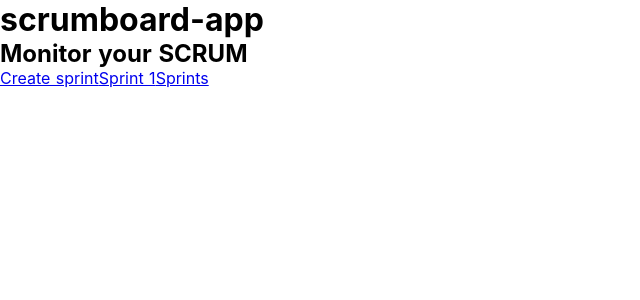
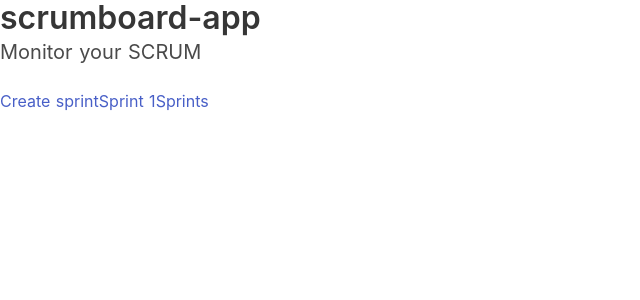
Before and after one commit to FPierre/scrumboard-app, a Nuxt app: page / in a window 1280 px wide. Shown: the top 300 px of the page, without its empty margins (0-640 px from the left). Built offline with nearby package versions, Linux system fonts and the light colour scheme.

Commit message:
Ajout des packages bulma, node-sass et sass-loader

```diff
--- /dev/null
+++ b/assets/stylesheets/bulma-override.scss
@@ -0,0 +1,17 @@
+@import '~bulma/sass/utilities/initial-variables';
+
+// $red: #ec2e37;
+// $turquoise: #ec2e37;
+// $green: #a9e12c;
+//
+// $primary: $red;
+//
+// $family-sans-serif: 'Montserrat', sans-serif;
+//
+// $subtitle-weight: $weight-light;
+
+@import '~bulma/bulma';
+
+// .nav {
+//   box-shadow: none !important;
+// }
--- a/nuxt.config.js
+++ b/nuxt.config.js
@@ -11,6 +11,9 @@ module.exports = {
     ]
   },
   loading: { color: '#3B8070' },
+  css: [
+    '@/assets/stylesheets/bulma-override.scss'
+  ],
   build: {
     vendor: ['axios'],
     extend (config, ctx) {
--- a/package.json
+++ b/package.json
@@ -14,6 +14,7 @@
   },
   "dependencies": {
     "axios": "^0.16.2",
+    "bulma": "^0.6.0",
     "nuxt": "^1.0.0-rc11"
   },
   "devDependencies": {
@@ -25,6 +26,8 @@
     "eslint-plugin-import": "^2.7.0",
     "eslint-plugin-node": "^5.1.1",
     "eslint-plugin-promise": "^3.5.0",
-    "eslint-plugin-standard": "^3.0.1"
+    "eslint-plugin-standard": "^3.0.1",
+    "node-sass": "^4.5.3",
+    "sass-loader": "^6.0.6"
   }
 }
```
Also changed, not shown: 1 other file (tests, documents, lock files or other folders).
